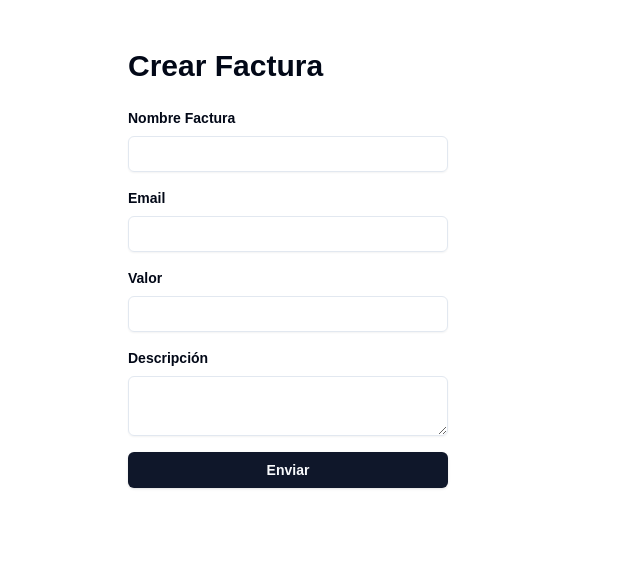
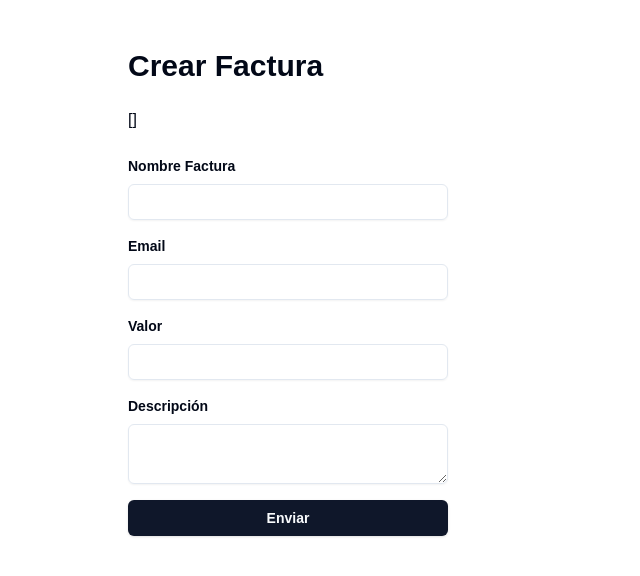
Before and after one commit to OmarSkdev/FacturaAppNextJS, a Next.js app: page /facturas/nueva in a window 1280 px wide. Shown: the top 576 px of the page, without its empty margins (0-640 px from the left). Built offline with nearby package versions, Linux system fonts and the light colour scheme; no server answers; the database is empty.

Commit message:
Conexión BD

```diff
--- a/package.json
+++ b/package.json
@@ -14,8 +14,10 @@
     "@radix-ui/react-slot": "^1.1.0",
     "class-variance-authority": "^0.7.0",
     "clsx": "^2.1.1",
+    "drizzle-orm": "^0.36.0",
     "lucide-react": "^0.454.0",
     "next": "15.0.1",
+    "pg": "^8.13.1",
     "react": "19.0.0-rc-69d4b800-20241021",
     "react-dom": "19.0.0-rc-69d4b800-20241021",
     "tailwind-merge": "^2.5.4",
@@ -23,8 +25,10 @@
   },
   "devDependencies": {
     "@types/node": "^20",
+    "@types/pg": "^8.11.10",
     "@types/react": "^18",
     "@types/react-dom": "^18",
+    "drizzle-kit": "^0.27.0",
     "eslint": "^8",
     "eslint-config-next": "15.0.1",
     "postcss": "^8",
--- a/src/app/facturas/nueva/page.tsx
+++ b/src/app/facturas/nueva/page.tsx
@@ -1,12 +1,21 @@
+import { sql } from "drizzle-orm";
+import { db } from "@/db";
+
 import { Label } from "@/components/ui/label";
 import { Input } from "../../../components/ui/input";
 import { Textarea } from "@/components/ui/textarea";
 import { Button } from "@/components/ui/button";
+import { log } from "console";
 
 
 
 
-export default function Home() {
+export default async function Home() {
+
+    const resultados = await db.execute(sql `SELECT current_database()`)
+    console.log('resultados:', resultados);
+
+
     return (
 
         <main className="flex flex-col justify-center h-full gap-6 max-w-5xl mx-auto my-12" >
@@ -14,6 +23,7 @@ export default function Home() {
                 <h1 className="text-3xl font-semibold">Crear Factura</h1>
 
             </div>
+            {JSON.stringify(resultados)}
             <form className="grid gap-4 max-w-xs">
                 <div>
                     <Label htmlFor="nombre" className="block font-semibold text-sm mb-2" >Nombre Factura</Label>
--- /dev/null
+++ b/src/db/index.ts
@@ -0,0 +1,10 @@
+import { max } from "drizzle-orm";
+import { drizzle } from "drizzle-orm/node-postgres";
+import { Pool } from "pg";
+
+const pool = new Pool ({
+    connectionString: process.env.XATA_DATABASE_URL,
+    max: 20
+});
+
+export const db = drizzle(pool);
```
Also changed, not shown: 1 other file (tests, documents, lock files or other folders). Lines whose indentation alone changed are shown as unchanged.
